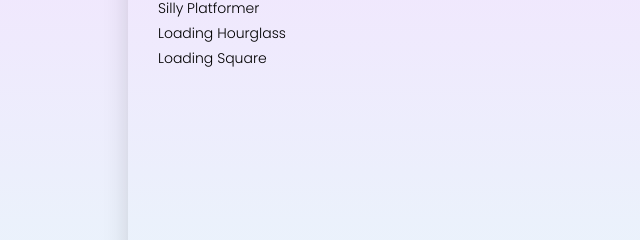
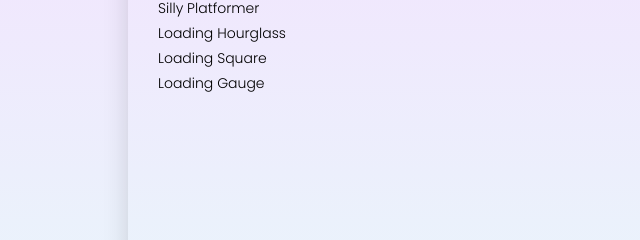
Before and after one commit to ichalexiaioana/ichalexiaioana.github.io, a plain HTML site: page index.html in a window 1280 px wide. Shown: the part 228-468 px from the top of the page, 0-640 px from the left. Drawn offline with Linux system fonts and the light colour scheme.

Commit message:
Update index.html

```diff
--- a/index.html
+++ b/index.html
@@ -25,6 +25,9 @@
             <li>
                 <a class="list-item" id="loading-square" href="/loading-square">Loading Square</a>
             </li>
+            <li>
+                <a class="list-item" id="loading-gauge" href="/loading-gauge">Loading Gauge</a>
+            </li>
         </ul>
     </div>
     <script src="script.js"></script>
```
